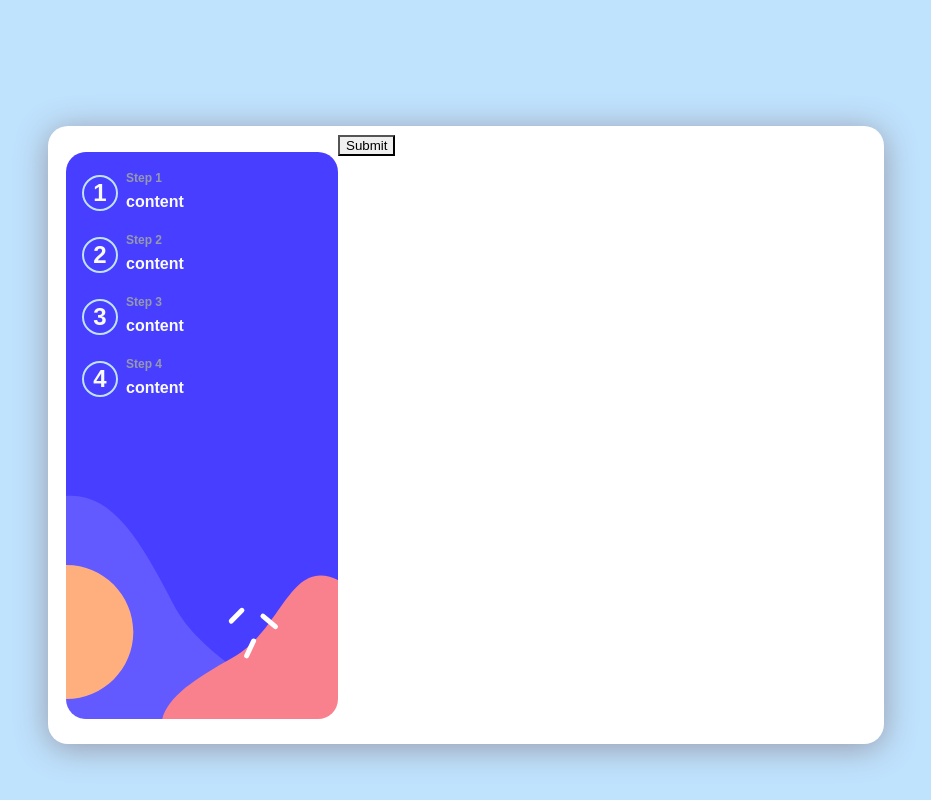
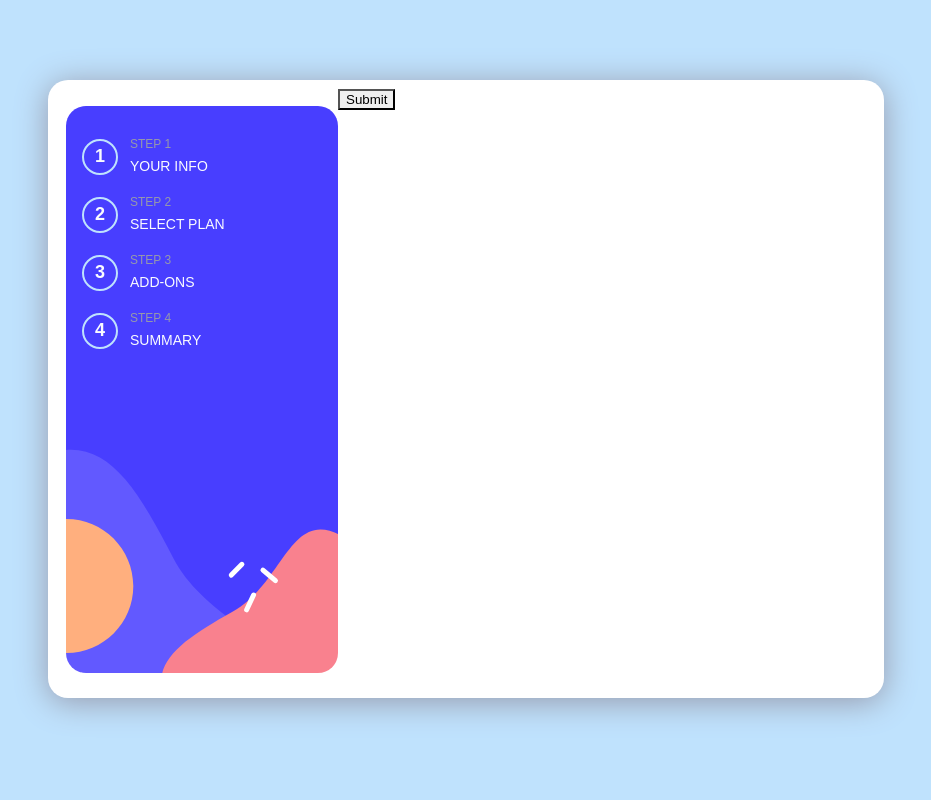
Before and after one commit to B4rsam/frontendmentors-multistepform, a React (Vite) app: page / in a window 1280 px wide. Shown: the whole page, without its empty margins (174-1105 px from the left). Built offline with nearby package versions, Linux system fonts and the light colour scheme; the HTML template or start-up script is replaced by a standard one.

Commit message:
feat: basic styling

```diff
--- a/src/app.module.sass
+++ b/src/app.module.sass
@@ -9,7 +9,7 @@
     height: 600px
     width: 800px
     margin: auto
-    margin-top: 10%
+    margin-top: 80px
     background-color: $white
     border-radius: 20px
     padding-inline: 18px
--- a/src/components/formSteps/FormSteps.tsx
+++ b/src/components/formSteps/FormSteps.tsx
@@ -8,10 +8,10 @@ interface formSteps {
 const FormSteps : FC<formSteps>= ({changeStep}) => {
     return (
         <div className={s.formSteps}>
-            <StepButton stepContent="content" step={1} stepLabel='Step 1' changeStep={changeStep}/>
-            <StepButton stepContent="content" step={2} stepLabel='Step 2' changeStep={changeStep}/>
-            <StepButton stepContent="content" step={3} stepLabel='Step 3' changeStep={changeStep}/>
-            <StepButton stepContent="content" step={4} stepLabel='Step 4' changeStep={changeStep}/>
+            <StepButton stepContent="YOUR INFO" step={1} stepLabel='STEP 1' changeStep={changeStep}/>
+            <StepButton stepContent="SELECT PLAN" step={2} stepLabel='STEP 2' changeStep={changeStep}/>
+            <StepButton stepContent="ADD-ONS" step={3} stepLabel='STEP 3' changeStep={changeStep}/>
+            <StepButton stepContent="SUMMARY" step={4} stepLabel='STEP 4' changeStep={changeStep}/>
         </div>
     )
 }
--- a/src/components/primitives/Button/button.module.sass
+++ b/src/components/primitives/Button/button.module.sass
@@ -14,6 +14,6 @@
         border-color: $primaryLightBlue
         background-color: rgba(0,0,0,0)
         color: $neutralAlabaster
-        font-size: 24px
+        font-size: 18px
         font-weight: 700
-        margin-right: 8px
+        margin-right: 12px
--- a/src/components/primitives/stepButton/stepbutton.module.sass
+++ b/src/components/primitives/stepButton/stepbutton.module.sass
@@ -4,15 +4,15 @@
 .stepButton
     display: flex
     align-items: center
-    margin-bottom: 12px
+    margin-block: 12px
+    font-weight: 400
 
     .stepLabel
         color: $neutralGray
-        font-weight: 700
         font-size: 12px
 
 
     .stepContent
         color: $neutralAlabaster
-        font-weight: 700
         line-height: 0px
+        font-size: 14px
```
